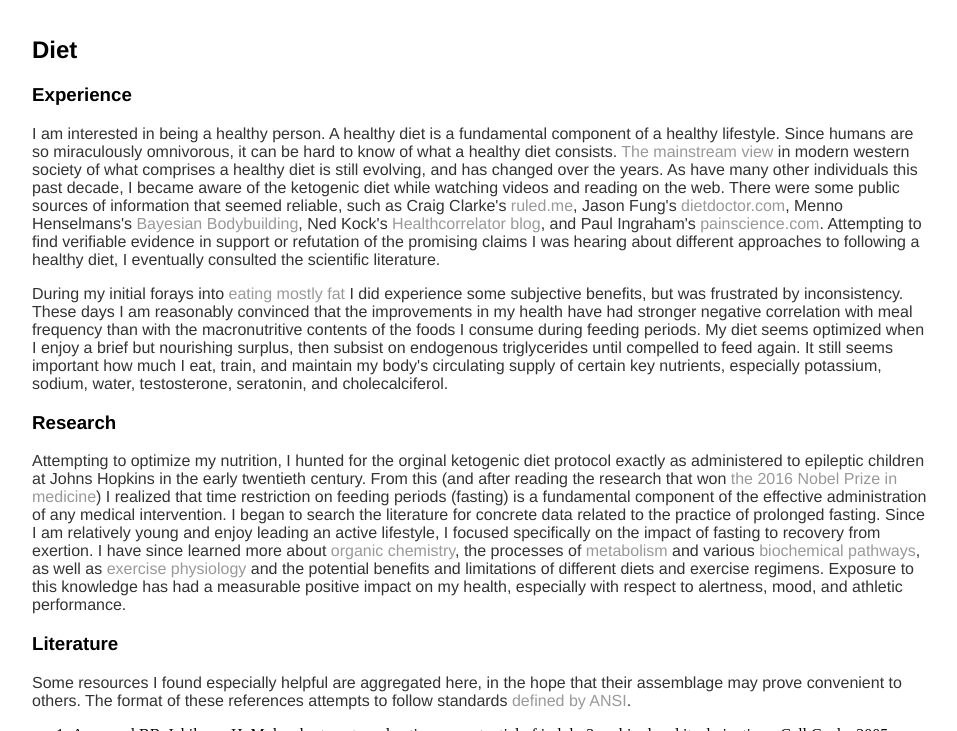
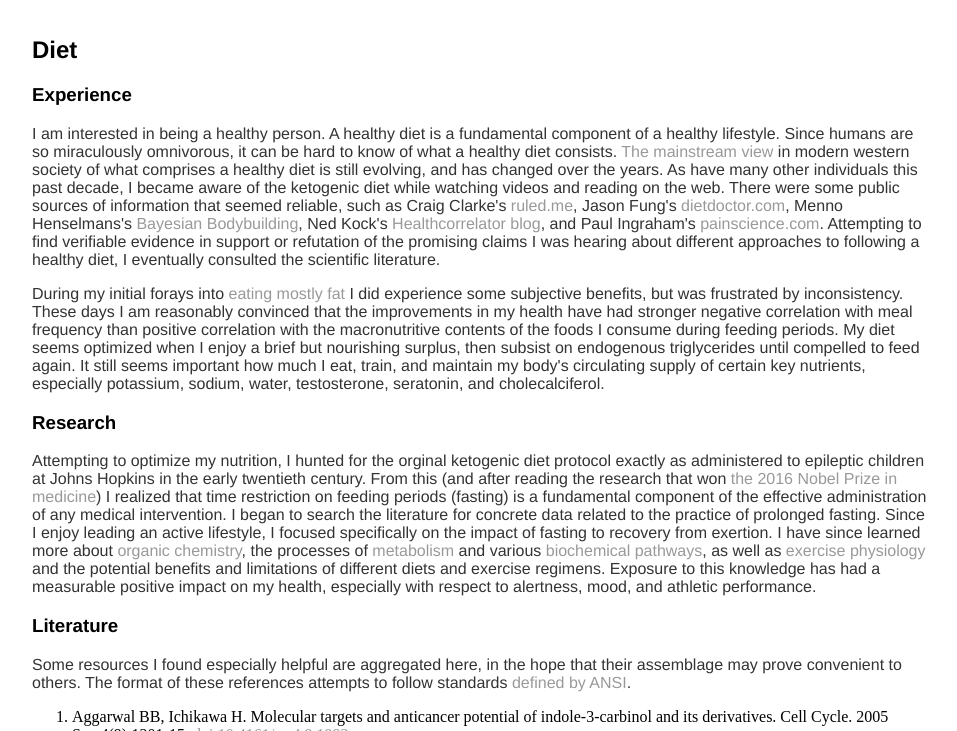
Before and after one commit to amcnicho/amcnicho.github.io, a Jekyll site: the page built from health/index.html, in a window 1280 px wide and 900 px high, cut to the strip 169-900 px from the top of the window. Shown: the whole strip, without its empty margins (160-1117 px from the left). Built offline with Jekyll 4.4.1, drawn with Linux system fonts in a browser that asks for light colours; some of the changed text lies outside the part shown.

Commit message:
Update index.html

```diff
--- a/health/index.html
+++ b/health/index.html
@@ -6,9 +6,9 @@
       <h2>Diet</h2>
       <h3>Experience</h3>
       <p>I am interested in being a healthy person. A healthy diet is a fundamental component of a healthy lifestyle. Since humans are so miraculously omnivorous, it can be hard to know of what a healthy diet consists. <a href="https://www.hsph.harvard.edu/nutritionsource/healthy-eating-plate/">The mainstream view</a> in modern western society of what comprises a healthy diet is still evolving, and has changed over the years. As have many other individuals this past decade, I became aware of the ketogenic diet while watching videos and reading on the web. There were some public sources of information that seemed reliable, such as Craig Clarke's <a href="https://www.ruled.me/ketogenic-diet-food-list/">ruled.me</a>, Jason Fung's <a href="https://www.dietdoctor.com/fasting-muscle-mass">dietdoctor.com</a>, Menno Henselmans's <a href="https://bayesianbodybuilding.com/energy-balance-myths/">Bayesian Bodybuilding</a>, Ned Kock's <a href="http://healthcorrelator.blogspot.com/2012/03/gaining-muscle-and-losing-fat-at-same.html?m=1">Healthcorrelator blog</a>, and Paul Ingraham's <a href="https://www.painscience.com/articles.php">painscience.com</a>. Attempting to find verifiable evidence in support or refutation of the promising claims I was hearing about different approaches to following a healthy diet, I eventually consulted the scientific literature.
-      <p>During my initial forays into <a href="http://freidkin.com/baconmat/">eating mostly fat</a> I did experience some subjective benefits, but was frustrated by inconsistency. These days I am reasonably convinced that the improvements in my health have had stronger negative correlation with meal frequency than with the macronutritive contents of the foods I consume during feeding periods. My diet seems optimized when I enjoy a brief but nourishing surplus, then subsist on endogenous triglycerides until compelled to feed again. It still seems important how much I eat, train, and maintain my body's circulating supply of certain key nutrients, especially potassium, sodium, water, testosterone, seratonin, and cholecalciferol.</p>
+      <p>During my initial forays into <a href="http://freidkin.com/baconmat/">eating mostly fat</a> I did experience some subjective benefits, but was frustrated by inconsistency. These days I am reasonably convinced that the improvements in my health have had stronger negative correlation with meal frequency than positive correlation with the macronutritive contents of the foods I consume during feeding periods. My diet seems optimized when I enjoy a brief but nourishing surplus, then subsist on endogenous triglycerides until compelled to feed again. It still seems important how much I eat, train, and maintain my body's circulating supply of certain key nutrients, especially potassium, sodium, water, testosterone, seratonin, and cholecalciferol.</p>
       <h3>Research</h3>
-      <p>Attempting to optimize my nutrition, I hunted for the orginal ketogenic diet protocol exactly as administered to epileptic children at Johns Hopkins in the early twentieth century. From this (and after reading the research that won <a href="https://www.nobelprize.org/nobel_prizes/medicine/laureates/2016/press.html">the 2016 Nobel Prize in medicine</a>) I realized that time restriction on feeding periods (fasting) is a fundamental component of the effective administration of any medical intervention. I began to search the literature for concrete data related to the practice of prolonged fasting. Since I am relatively young and enjoy leading an active lifestyle, I  focused specifically on the impact of fasting to recovery from exertion. I have since learned more about <a href="https://en.wikipedia.org/wiki/Functional_group">organic chemistry</a>, the processes of <a href="https://en.wikipedia.org/wiki/Metabolism">metabolism</a> and various <a href="https://en.wikipedia.org/wiki/Metabolic_pathway">biochemical pathways</a>, as well as <a href="https://bayesianbodybuilding.com/cns-fatigue/">exercise physiology</a> and the potential benefits and limitations of different diets and exercise regimens. Exposure to this knowledge has had a measurable positive impact on my health, especially with respect to alertness, mood, and athletic performance.</p>
+      <p>Attempting to optimize my nutrition, I hunted for the orginal ketogenic diet protocol exactly as administered to epileptic children at Johns Hopkins in the early twentieth century. From this (and after reading the research that won <a href="https://www.nobelprize.org/nobel_prizes/medicine/laureates/2016/press.html">the 2016 Nobel Prize in medicine</a>) I realized that time restriction on feeding periods (fasting) is a fundamental component of the effective administration of any medical intervention. I began to search the literature for concrete data related to the practice of prolonged fasting. Since I enjoy leading an active lifestyle, I  focused specifically on the impact of fasting to recovery from exertion. I have since learned more about <a href="https://en.wikipedia.org/wiki/Functional_group">organic chemistry</a>, the processes of <a href="https://en.wikipedia.org/wiki/Metabolism">metabolism</a> and various <a href="https://en.wikipedia.org/wiki/Metabolic_pathway">biochemical pathways</a>, as well as <a href="https://bayesianbodybuilding.com/cns-fatigue/">exercise physiology</a> and the potential benefits and limitations of different diets and exercise regimens. Exposure to this knowledge has had a measurable positive impact on my health, especially with respect to alertness, mood, and athletic performance.</p>
       <h3>Literature</h3>
       <p>Some resources I found especially helpful are aggregated here, in the hope that their assemblage may prove convenient to others. The format of these references attempts to follow standards <a href="https://groups.niso.org/apps/group_public/download.php/12969/Z39_29_2005_R2010.pdf">defined by ANSI</a>.
       <ol>
@@ -58,6 +59,7 @@
         <li>Hojo Y, Kawato S. Neurosteroids in adult hippocampus of male and female rodents: biosynthesis and actions of sex steroids. Frontiers in Endocrinology (Lausanne). 2018;23(9):183. <a href="https://www.ncbi.nlm.nih.gov/pmc/articles/PMC5925962/pdf/fendo-09-00183.pdf">doi:10.3389/fendo.2018.00183.</a></li>
         <li>Howard BV, Manson JE, Stefanick ML, Beresford SA, Frank G, Jones B, Rodabough RJ, Snetselaar L, Thomson C, Tinker L, Vitolins M, Prentice R. Low-fat dietary pattern and weight change over 7 years: the Women's Health Initiative Dietary Modification Trial. JAMA. 2006 Jan 4;295(1):39-49. <a href="https://jamanetwork.com/journals/jama/fullarticle/202138">doi:10.1001/jama.295.1.39</a></li>
         <li>Ioannidis, JPA. Why most published research findings are false. PLoS Medicine. 2005;2(8):124. <a href="http://journals.plos.org/plosmedicine/article/file?id=10.1371/journal.pmed.0020124&type=printable">10.1371/journal.pmed.0020124</a></li>
+        <li>Itan Y, Jones BL, Ingram CJ, Swallow DM, Thomas MG. A worldwide correlation of lactase persistence phenotype and genotypes. BMC Evolutionary Biology. 2010;10:36. <a href="https://www.ncbi.nlm.nih.gov/pmc/articles/PMC2834688/pdf/1471-2148-10-36.pdf"> doi:10.1186/1471-2148-10-36.</a></li>
         <li>Jabekk PT, Moe IA, Meen HD, Tomten SE, Høstmark AT. Resistance training in overweight women on a ketogenic diet conserved lean body mass while reducing body fat. Nutrition & Metabolism. 2010;7:17. <a href="https://nutritionandmetabolism.biomedcentral.com/track/pdf/10.1186/1743-7075-7-17">doi:10.1186/1743-7075-7-17.</a></li>
         <li>Jeong J, Kwon SK, Kim H-Y. Effect of bicarbonate supplementation on renal function and nutritional indices in predialysis advanced chronic kidney disease. Electrolytes & Blood Pressure : E & BP. 2014;12(2):80-87. <a href="https://www.ncbi.nlm.nih.gov/pmc/articles/PMC4297707/pdf/ebp-12-80.pdf">doi:10.5049/EBP.2014.12.2.80.</a></li>
         <li>Johnston CS, Gaas CA. Vinegar: Medicinal uses and antiglycemic effect. Medscape General Medicine. 2006;8(2):61. <a href="https://www.ncbi.nlm.nih.gov/pmc/articles/PMC1785201/?report=printable">PMID:16926800.</a></li>
```
Also changed, not shown: other parts of health/index.html (+4 -2 lines).
